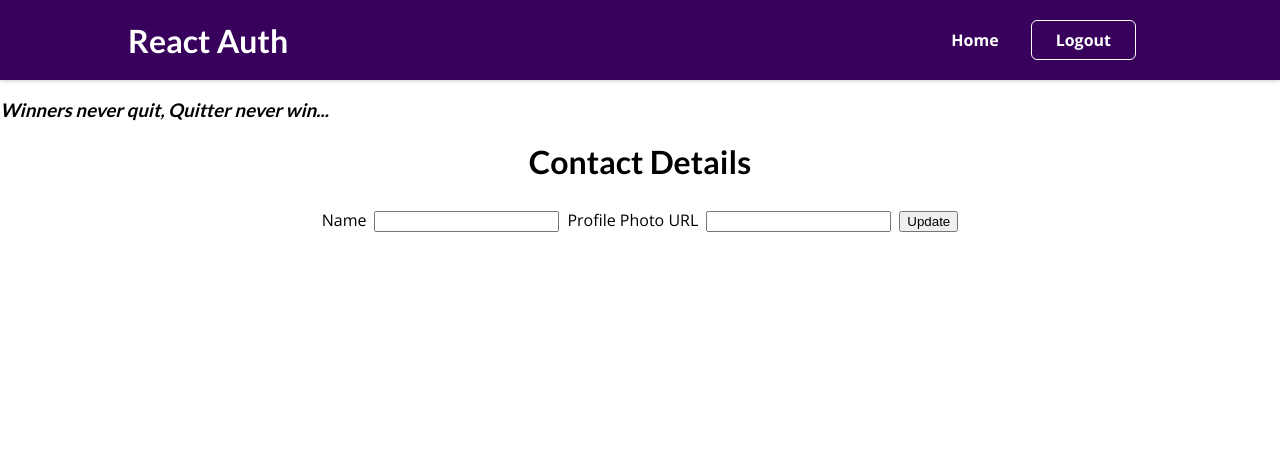
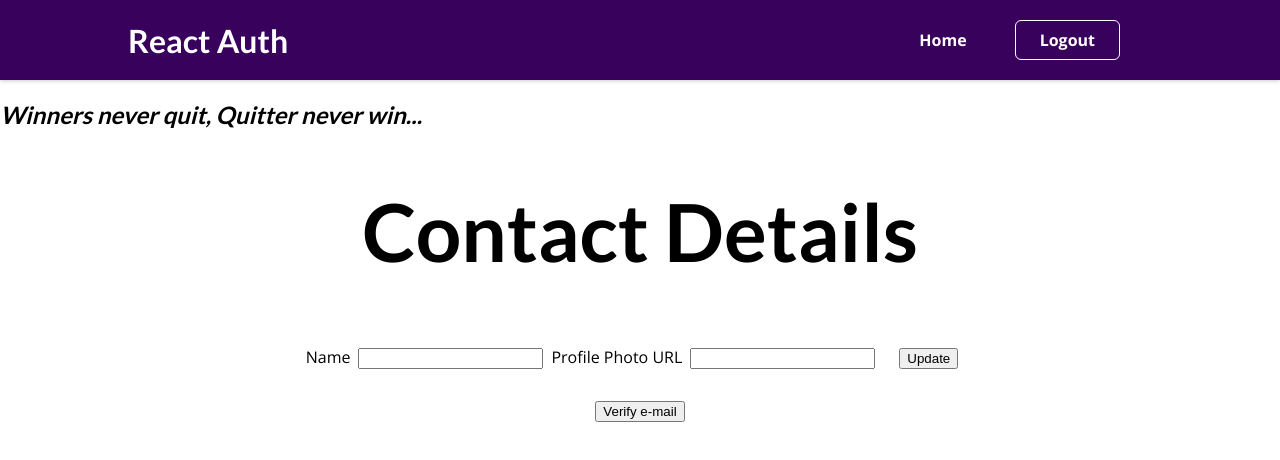
Before and after one commit to srinivasankalap/New_Expense_Tracker, a React (Create React App) app: page /profile in a window 1280 px wide. Shown: the top 460 px of the page. Built offline with nearby package versions, Linux system fonts and the light colour scheme; no server answers; sample sign-in values are in the browser's storage.

Commit message:
Email Verification

```diff
--- a/src/components/Profile/Profile.css
+++ b/src/components/Profile/Profile.css
@@ -6,6 +6,16 @@ form{
 input{
     margin: 0.5rem;
 }
-h3{
+.container h1{
+    font-size: 5rem;
+}
+.container h2{
+    text-align: left;
     font-style: italic;
 }
+button{
+    margin: 1rem;
+}
+.container{
+    text-align: center;
+}
--- a/src/components/Profile/Profile.js
+++ b/src/components/Profile/Profile.js
@@ -1,3 +1,4 @@
+import { Link } from 'react-router-dom';
 import './Profile.css';
 import { useEffect, useRef, useState } from 'react';
 const Profile=()=>{
@@ -59,17 +60,41 @@ const Profile=()=>{
             alert('An error occurred while sending data.');
           }
     }
-    return(<>
-        <h3>Winners never quit, Quitter never win...</h3>
+
+    const verifyEmail=async()=>{
+        const id=localStorage.getItem('token')
+        try{
+            const response= await fetch('https://identitytoolkit.googleapis.com/v1/accounts:sendOobCode?key=AIzaSyBycSmTAkk_MbjTNxVPNXryNlABlqht8Co',{
+                method: 'POST',
+                headers: {
+                    'Content-Type': 'application/json',
+                  },
+                body: JSON.stringify({
+                requestType: "VERIFY_EMAIL",
+                idToken: id,
+                }),
+            })
+            if (response.ok){
+                alert('Email Verification Sent');
+            }else{
+                alert('Failed to send Email');
+            }
+        }catch(error){
+            alert(error);
+        }
+    }
+    return(<div className='container'>
+        <h2>Winners never quit, Quitter never win...</h2>
         <form onSubmit={submitHandler}>
             <h1>Contact Details</h1>
             <label htmlFor="name">Name</label>
             <input id="name" type="name" ref={nameinputRef} defaultValue={initialData.name}/>
             <label htmlFor="url">Profile Photo URL</label>
             <input id="url" type="url" ref={urlInputRef} defaultValue={initialData.profilePhotoUrl}/>
-            <button>Update</button>
+            <button type='submit'>Update</button>
         </form>
-        </>
+        <button type='button' onClick={verifyEmail}>Verify e-mail</button>
+        </div>
     )
 }
 
```
